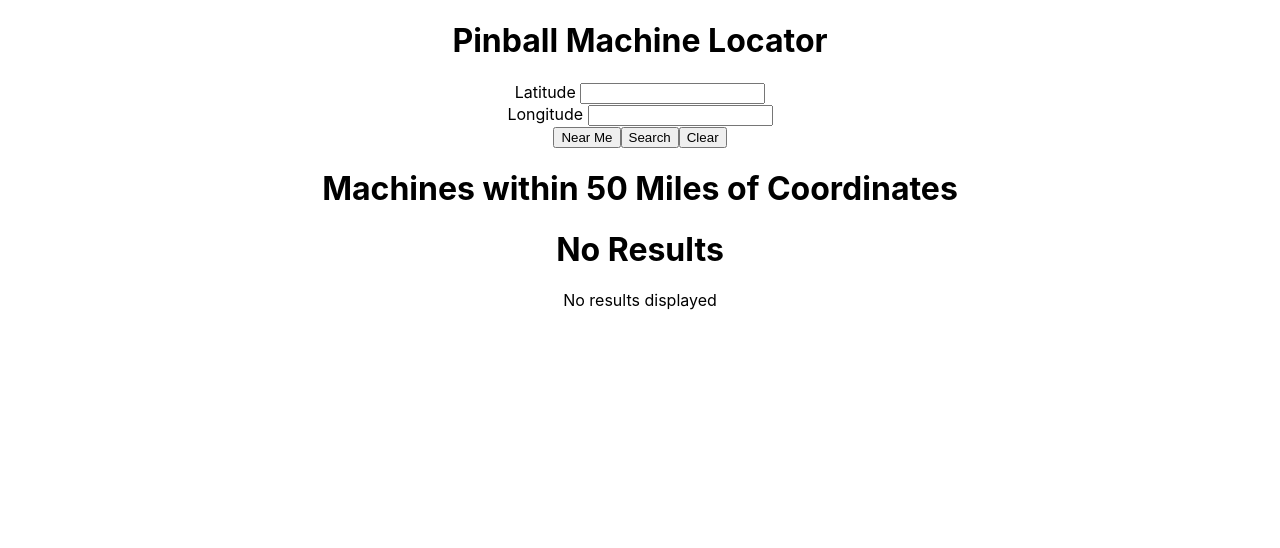
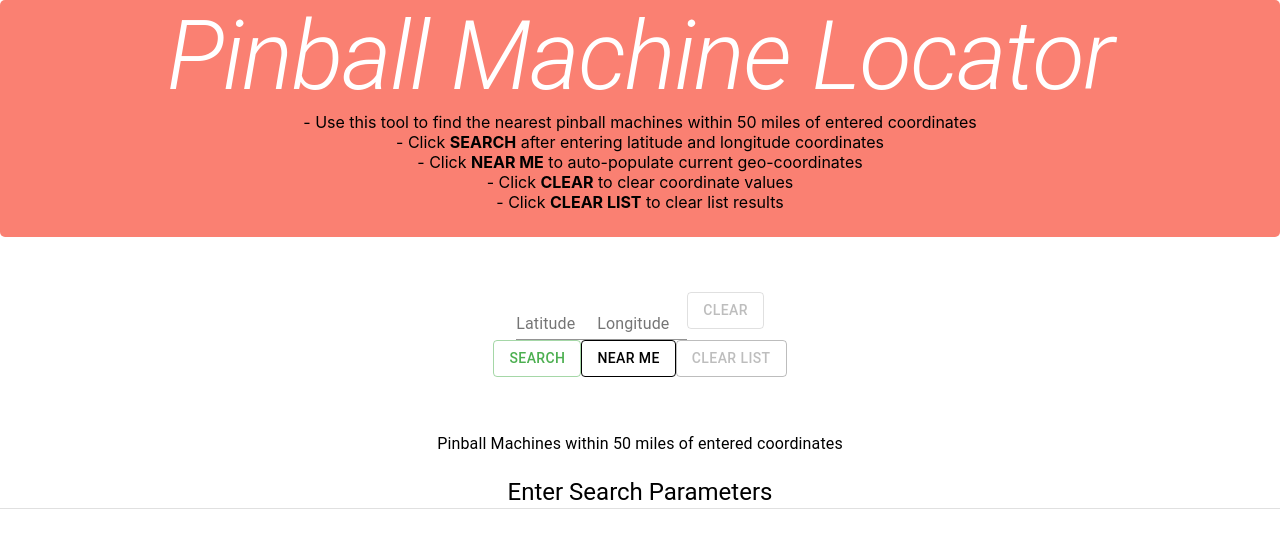
Before and after one commit to rthomp2113/IABBB-Coding-Exercise, a React (Create React App) app: page / in a window 1280 px wide. Shown: the top 548 px of the page. Built offline with nearby package versions, Linux system fonts and the light colour scheme.

Commit message:
feat: styled app and cleaned up code

```diff
--- a/package.json
+++ b/package.json
@@ -3,6 +3,7 @@
   "version": "0.1.0",
   "private": true,
   "dependencies": {
+    "@material-ui/core": "^4.12.4",
     "@testing-library/jest-dom": "^5.16.5",
     "@testing-library/react": "^13.4.0",
     "@testing-library/user-event": "^13.5.0",
--- a/src/App.css
+++ b/src/App.css
@@ -1,38 +1,26 @@
+body {
+  overflow-y:scroll;
+}
+
 .App {
   text-align: center;
-}
-
-.App-logo {
-  height: 40vmin;
-  pointer-events: none;
-}
-
-@media (prefers-reduced-motion: no-preference) {
-  .App-logo {
-    animation: App-logo-spin infinite 20s linear;
-  }
-}
-
-.App-header {
-  background-color: #282c34;
-  min-height: 100vh;
-  display: flex;
-  flex-direction: column;
-  align-items: center;
-  justify-content: center;
-  font-size: calc(10px + 2vmin);
+  padding-bottom: 25px;
+  border-radius: 5px;
+  background-color: salmon;
   color: white;
 }
 
-.App-link {
-  color: #61dafb;
+.instructions {
+  color: black;
 }
 
-@keyframes App-logo-spin {
-  from {
-    transform: rotate(0deg);
-  }
-  to {
-    transform: rotate(360deg);
-  }
+.form {
+  text-align: center;
+  margin-top: 55px;
+  margin-bottom: 55px;
+
 }
+
+.list {
+  text-align: center;
+}
--- a/src/App.js
+++ b/src/App.js
@@ -1,17 +1,20 @@
 import React, { useState, useEffect } from 'react';
 import axios from 'axios';
 import Form from './components/Form';
+import { Typography, Divider, ListItemText } from '@material-ui/core';
 import './App.css';
 
 function App() {
-  const [locationData, setLocationData] = useState();
+  const [locationData, setLocationData] = useState(undefined);
   const [latitude, setLatitude] = useState('');
   const [longitude, setLongitude] = useState('');
   const [search, setSearch] = useState(false);
+  const [isValidator, setIsValidator] = useState(false);
+  const [isClear, setIsClear] = useState(true);
 
   useEffect(() => { //API call to get pinball locations within 50 miles
-    const source = axios.CancelToken.source();
-    if(search === true){
+    let isApiSubcribed = true;
+    if(search === true && isApiSubcribed){
       axios.get("http://pinballmap.com///api/v1/locations/closest_by_lat_lon.json", {
         params: {lat: latitude, lon: longitude, send_all_within_distance: "50"},
       })
@@ -20,61 +23,100 @@ function App() {
         setLocationData(locationResponseData);
       })
       return () => {
-        source.cancel()
+        isApiSubcribed = false;
       }
-    }
-  }, [latitude, longitude, search])
+    };
+  }, [latitude, longitude, search]);
 
   const getLocation = () => { //grabs user's current geolocation info
     if(navigator.geolocation){
-      navigator.geolocation.getCurrentPosition(getPosition)
+      navigator.geolocation.getCurrentPosition(getPosition);
     }else{
-      alert("No geolocation data available.")
-    }
-  }
+      alert("No geolocation data available. Please enter geo-coordinates manually.");
+    };
+  };
 
   const getPosition = (position) => {//sets user's current geolocation info
-    setLatitude(position.coords.latitude)
-    setLongitude(position.coords.longitude)
-  }
+    setLatitude(position.coords.latitude);
+    setLongitude(position.coords.longitude);
+    setIsValidator(false);
+  };
 
   const searchHandler = () => {
     if(latitude && longitude){
       setSearch(true);
-      setLatitude(latitude.toString())
-      setLongitude(longitude.toString())
-      setTimeout(() => setSearch(false), 1000)
+      setLatitude(latitude.toString());
+      setLongitude(longitude.toString());
+      setIsClear(false);
+      setTimeout(() => setSearch(false), 1000);
     }else{
-      alert("Fill in longitude and longitude")
-    }
-  }
+      setIsValidator(true);
+    };
+  };
 
   const clearHandler = () => {
     setLatitude('');
     setLongitude('');
-  }
+    setIsValidator(false);
+    setIsClear(true);
+  };
+
+  const clearListHandler = () => {
+    setLocationData(undefined);
+    setIsValidator(false);
+    setIsClear(true);
+  };
+
+  const locationDataLength = locationData?.locations?.length;
+  const validLatitude = (latitude > 90 || latitude < -90);
+  const validLongitude = (longitude > 180 || longitude < -180);
 
   return (
+    <React.Fragment>
       <div className="App">
-      <h1> Pinball Machine Locator </h1>
+        <i><Typography variant="h1"> Pinball Machine Locator </Typography></i>
+        <div className="instructions">
+          <Typography variant="h9"> - Use this tool to find the nearest pinball machines within 50 miles of entered coordinates </Typography>
+          <br />
+          <Typography variant="h9"> - Click <b>SEARCH</b> after entering latitude and longitude coordinates </Typography>
+          <br />
+          <Typography variant="h9"> - Click <b>NEAR ME</b> to auto-populate current geo-coordinates </Typography>
+          <br />
+          <Typography variant="h9"> - Click <b>CLEAR</b> to clear coordinate values </Typography>
+          <br />
+          <Typography variant="h9"> - Click <b>CLEAR LIST</b> to clear list results </Typography>
+        </div>
+      </div>
+      <div className="form">
         <Form
           searchHandler={searchHandler}
           clearHandler={clearHandler}
+          clearListHandler={clearListHandler}
           latitude={latitude}
           longitude={longitude}
           setLatitude={setLatitude}
           setLongitude={setLongitude}
           getLocation={getLocation}
+          locationData={locationData}
         />
-      <h1> Machines within 50 Miles of Coordinates </h1>
-      <h1>{(typeof(locationData?.locations?.length) !== 'undefined' && locationData?.locations?.length > 1) && `${locationData?.locations?.length} Results`}</h1>
-      <h1>{(typeof(locationData?.locations?.length) !== 'undefined' && locationData?.locations?.length === 1) && `${locationData?.locations?.length} Result`}</h1>
-      {locationData && locationData?.locations ? (locationData?.locations).map((location, index) => {
-        return <h6 key={index}>{`${index + 1}. ${location.name}   - ${location.street} ${location.city}, ${location.state}`}</h6>
-      }) : <h1> No Results </h1>}
-      {(!locationData || (typeof locationData?.locations) === 'undefined') && "No results displayed"}
+        {isValidator && <Typography color="secondary"> Must Enter Latitude and Longitude Values</Typography>}
+        { validLatitude && <Typography color="secondary"> Latitude Value Must be Between -90 and 90</Typography>}
+        { validLongitude && <Typography color="secondary"> Longitude Value Must be Between -180 and 180</Typography>}
       </div>
+      <div className="list">
+        <Typography> Pinball Machines within 50 miles of entered coordinates</Typography>
+        <br/>
+        <Typography variant="h5"> {(typeof(locationDataLength) !== 'undefined' && locationDataLength > 1 ) && `${locationDataLength} Results`} </Typography>
+        <Typography variant="h5"> {(typeof(locationDataLength) !== 'undefined' && locationDataLength === 1) && `${locationDataLength} Result`} </Typography>
+        <Typography variant="h5"> {(typeof(locationDataLength) === 'undefined' && isClear === false) && "0 Results"} </Typography>
+        <Typography variant="h5"> {(typeof(locationDataLength) === 'undefined' && isClear === true) && "Enter Search Parameters"} </Typography>
+        <Divider />
+        {(locationData && locationData?.locations) && (locationData?.locations).map((location, index) => {
+          return <ListItemText key={index}> {`${index + 1}. ${location.name.toUpperCase()}   - ${location.street} ${location.city}, ${location.state}`} </ListItemText>
+        })}
+      </div>
+    </React.Fragment>
   );
-}
+};
 
 export default App;
--- a/src/components/Form.jsx
+++ b/src/components/Form.jsx
@@ -1,38 +1,48 @@
+import React from 'react';
+import { Button, TextField } from '@material-ui/core';
+
 const Form = (props) => {
     const {
         searchHandler,
         clearHandler,
+        clearListHandler,
         latitude,
         longitude,
         setLatitude,
         setLongitude,
-        getLocation
+        getLocation,
+        locationData
     } = props;
 
+    const isClearDisabled = latitude === "" && longitude === "";
+    const isClearListDisabled = locationData === undefined || locationData.errors === 'No locations within 50 miles.';
+
     return (
-        <form>
-            <label> Latitude </label>
-            <input
+        <React.Fragment>
+            <TextField
+                label="Latitude"
                 type="number"
                 id="latitude"
                 name="latitude"
+                inputProps={{ max: 90, min: -90 }}
                 value={latitude}
                 onChange={(event) => setLatitude(event.target.value)}
-                />
-            <br />
-            <label> Longitude </label>
-            <input
+            />
+            <TextField
+                label="Longitude"
                 type="number"
+                inputProps={{ max: 180, min: -180 }}
                 id="longitude"
                 name="longitude"
                 value={longitude}
                 onChange={(event) => setLongitude(event.target.value)}
-                />
+            />
+            <Button onClick={clearHandler} variant="outlined" color="inherit" disabled={isClearDisabled}> Clear </Button>
             <br />
-            <input type="button" value="Near Me" onClick={getLocation}/>
-            <input type="button" value="Search" onClick={searchHandler}/>
-            <input type="button" value="Clear" onClick={clearHandler}/>
-        </form>
+            <Button onClick={searchHandler}  variant="outlined" color="primary" > Search </Button>
+            <Button onClick={getLocation} variant="outlined" color="inherit"> Near Me </Button>
+            <Button onClick={clearListHandler} variant="outlined" color="secondary" disabled={isClearListDisabled}> Clear List </Button>
+        </React.Fragment>
     )
 }
 
--- a/src/index.js
+++ b/src/index.js
@@ -2,11 +2,15 @@ import React from 'react';
 import ReactDOM from 'react-dom/client';
 import './index.css';
 import App from './App';
+import { ThemeProvider } from '@material-ui/core';
+import theme from './themes/theme';
 
 
 const root = ReactDOM.createRoot(document.getElementById('root'));
 root.render(
   <React.StrictMode>
-    <App />
+    <ThemeProvider theme={theme}>
+      <App />
+    </ThemeProvider>
   </React.StrictMode>
 );
--- /dev/null
+++ b/src/themes/theme.js
@@ -0,0 +1,14 @@
+import { createTheme } from '@material-ui/core/styles';
+import green from '@material-ui/core/colors/green';
+import red from '@material-ui/core/colors/red';
+
+
+const theme = createTheme({
+    palette: {
+        primary: green,
+        secondary: red,
+    }
+
+})
+
+export default theme;
```
Also changed, not shown: 1 other file (tests, documents, lock files or other folders). Lines whose indentation alone changed are shown as unchanged.
